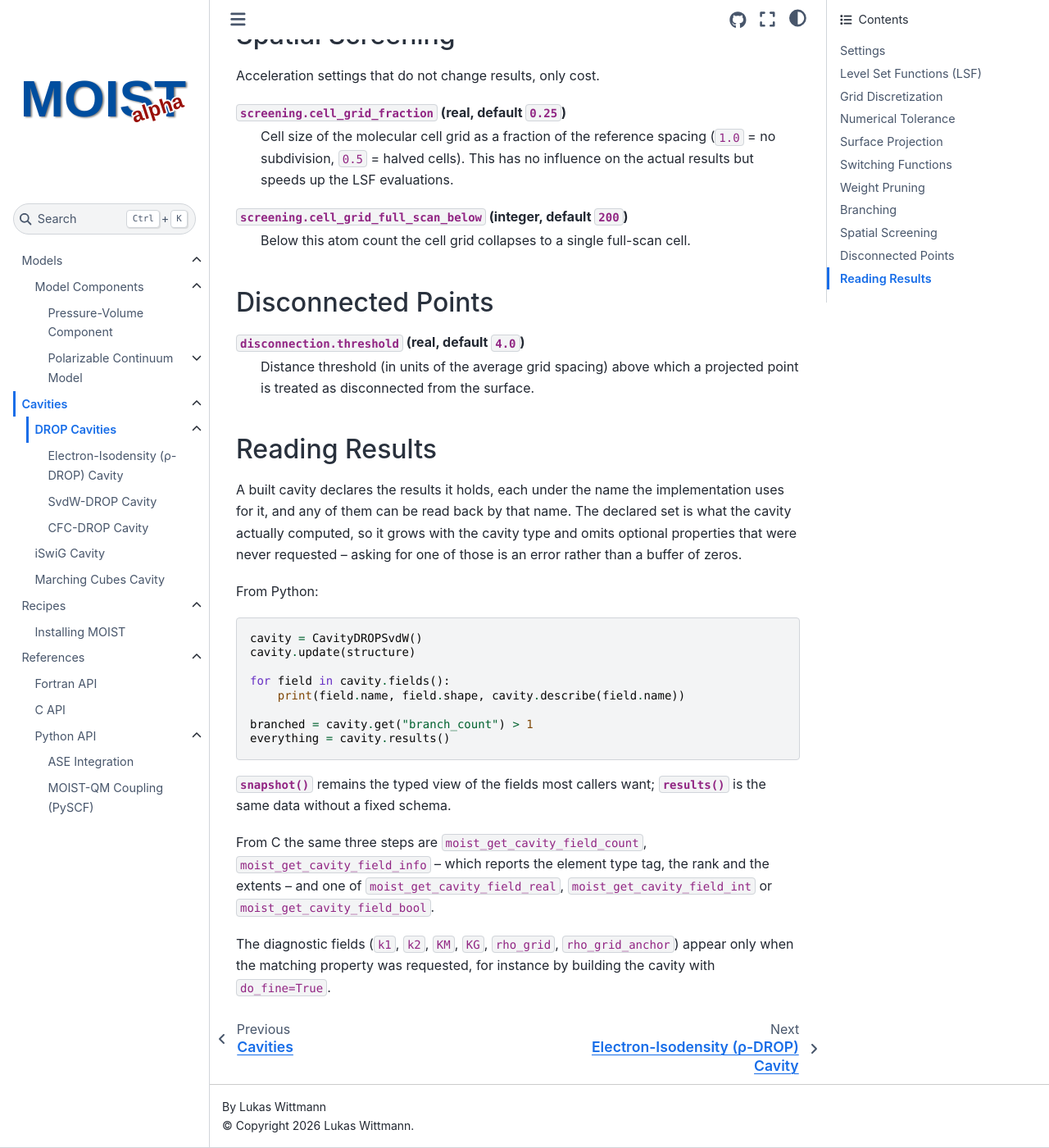
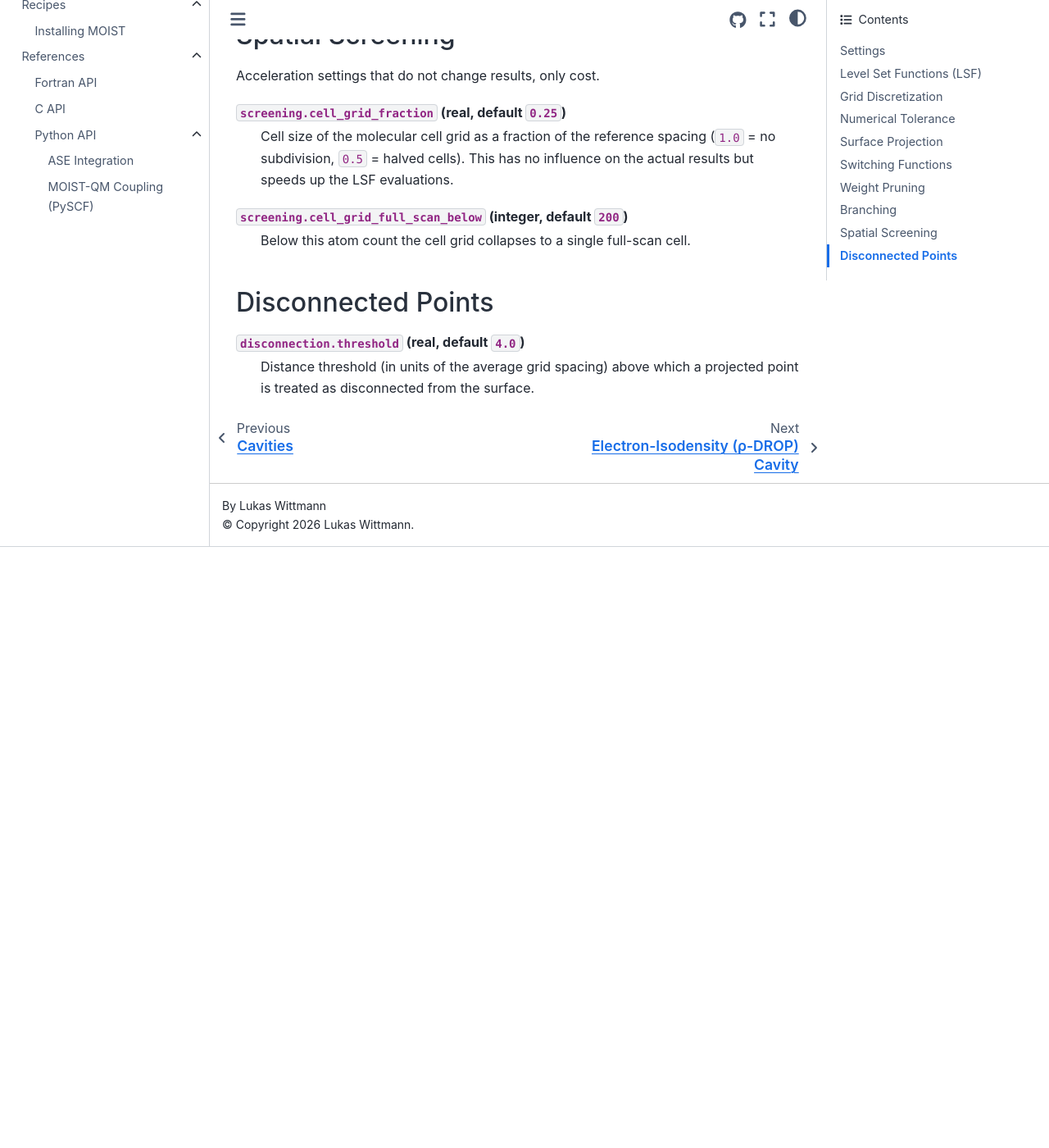
Before and after one commit to lukaswittmann/moist, a Sphinx documentation site: the page built from docs/cavities/drop.rst, in a window 1280 px wide and 1400 px high, scrolled down 5787 px. Shown: the whole window at 82% size. Built offline with Sphinx 7.4.7 and the Sphinx Book theme 1.1.4, drawn with Linux system fonts in a browser that asks for light colours; cross-references to code outside the pages are shown as plain code; after the commit the page ends 6454 px from its top, so only the background shows below that.

Commit message:
Small fixes

```diff
--- a/docs/cavities/drop.rst
+++ b/docs/cavities/drop.rst
@@ -242,39 +242,3 @@ Disconnected Points
 
 ``disconnection.threshold`` (real, default ``4.0``)
    Distance threshold (in units of the average grid spacing) above which a projected point is treated as disconnected from the surface.
-
-
-Reading Results
----------------
-
-A built cavity declares the results it holds, each under the name the
-implementation uses for it, and any of them can be read back by that name.
-The declared set is what the cavity actually computed, so it grows with the
-cavity type and omits optional properties that were never requested -- asking
-for one of those is an error rather than a buffer of zeros.
-
-From Python:
-
-.. code-block:: python
-
-   cavity = CavityDROPSvdW()
-   cavity.update(structure)
-
-   for field in cavity.fields():
-       print(field.name, field.shape, cavity.describe(field.name))
-
-   branched = cavity.get("branch_count") > 1
-   everything = cavity.results()
-
-:meth:`~moist.interface.Cavity.snapshot` remains the typed view of the fields
-most callers want; :meth:`~moist.interface.Cavity.results` is the same data
-without a fixed schema.
-
-From C the same three steps are ``moist_get_cavity_field_count``,
-``moist_get_cavity_field_info`` -- which reports the element type tag, the rank
-and the extents -- and one of ``moist_get_cavity_field_real``,
-``moist_get_cavity_field_int`` or ``moist_get_cavity_field_bool``.
-
-The diagnostic fields (``k1``, ``k2``, ``KM``, ``KG``, ``rho_grid``,
-``rho_grid_anchor``) appear only when the matching property was requested, for
-instance by building the cavity with ``do_fine=True``.
```
Also changed, not shown: 8 other files.
